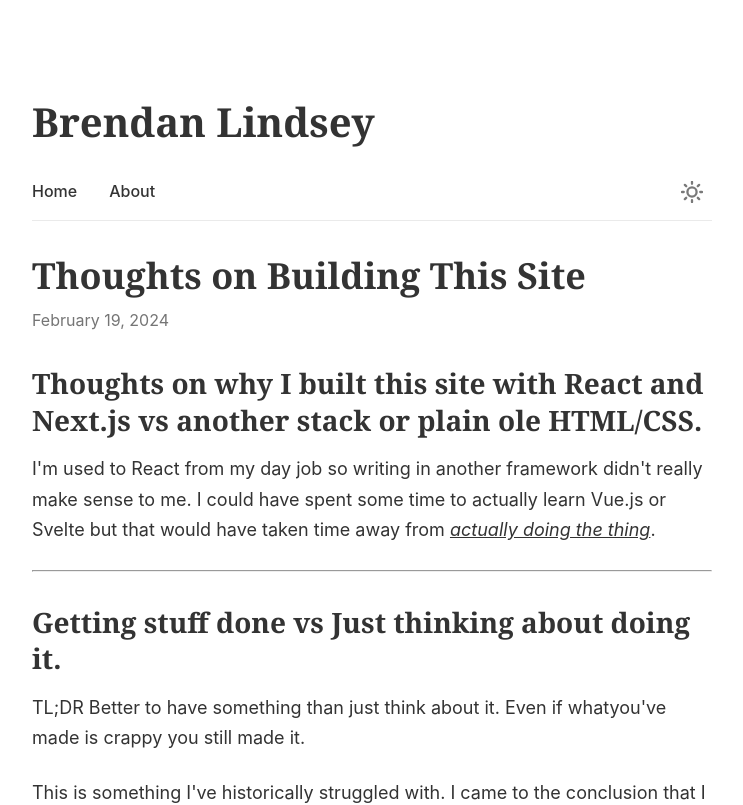
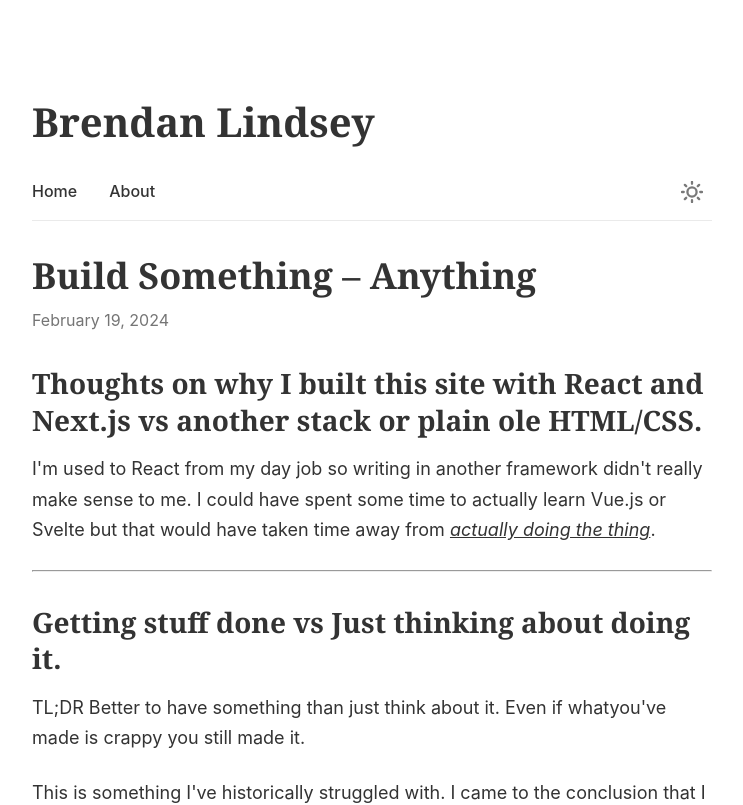
Before and after one commit to IAmBrendanL/Website, a Next.js app: page /posts/2024-02-19 in a window 1280 px wide. Shown: the top 805 px of the page, without its empty margins (268-1011 px from the left). Built offline with nearby package versions, Linux system fonts and the light colour scheme; a small style sheet from the web is missing; a web font is replaced by a local one.

Commit message:
Updated post title

```diff
--- a/src/components/PostList.tsx
+++ b/src/components/PostList.tsx
@@ -4,7 +4,7 @@ import styles from "../styles/PostList.module.css"
 const postTitles: Record<string, string> = {
   "2025-03-01": "Thoughts on AI/LLMs Tools in Software Development",
   "2024-08-07": "Website Progress",
-  "2024-02-19": "Thoughts on Building This Site",
+  "2024-02-19": "Build Something – Anything",
 }
 
 /// Displays a list of posts
--- a/src/pages/posts/2024-02-19.tsx
+++ b/src/pages/posts/2024-02-19.tsx
@@ -6,10 +6,10 @@ export default function Post1() {
   return (
     <>
       <Head>
-        <title>Thoughts on Building This Site</title>
+        <title>Build Something – Anything</title>
         <meta
           name="description"
-          content="Thoughts on why I built this site with React and Next.js"
+          content="Thoughts on why I built this site with React and Next.js and musings about building something vs just thinking about it"
         />
         <meta name="viewport" content="width=device-width, initial-scale=1" />
         <link rel="icon" href="/favicon.ico" />
@@ -20,7 +20,7 @@ export default function Post1() {
           <NavBar />
 
           <article>
-            <h1>Thoughts on Building This Site</h1>
+            <h1>Build Something – Anything</h1>
             <time dateTime="2024-02-19" className={styles.postDate}>
               February 19, 2024
             </time>
```
